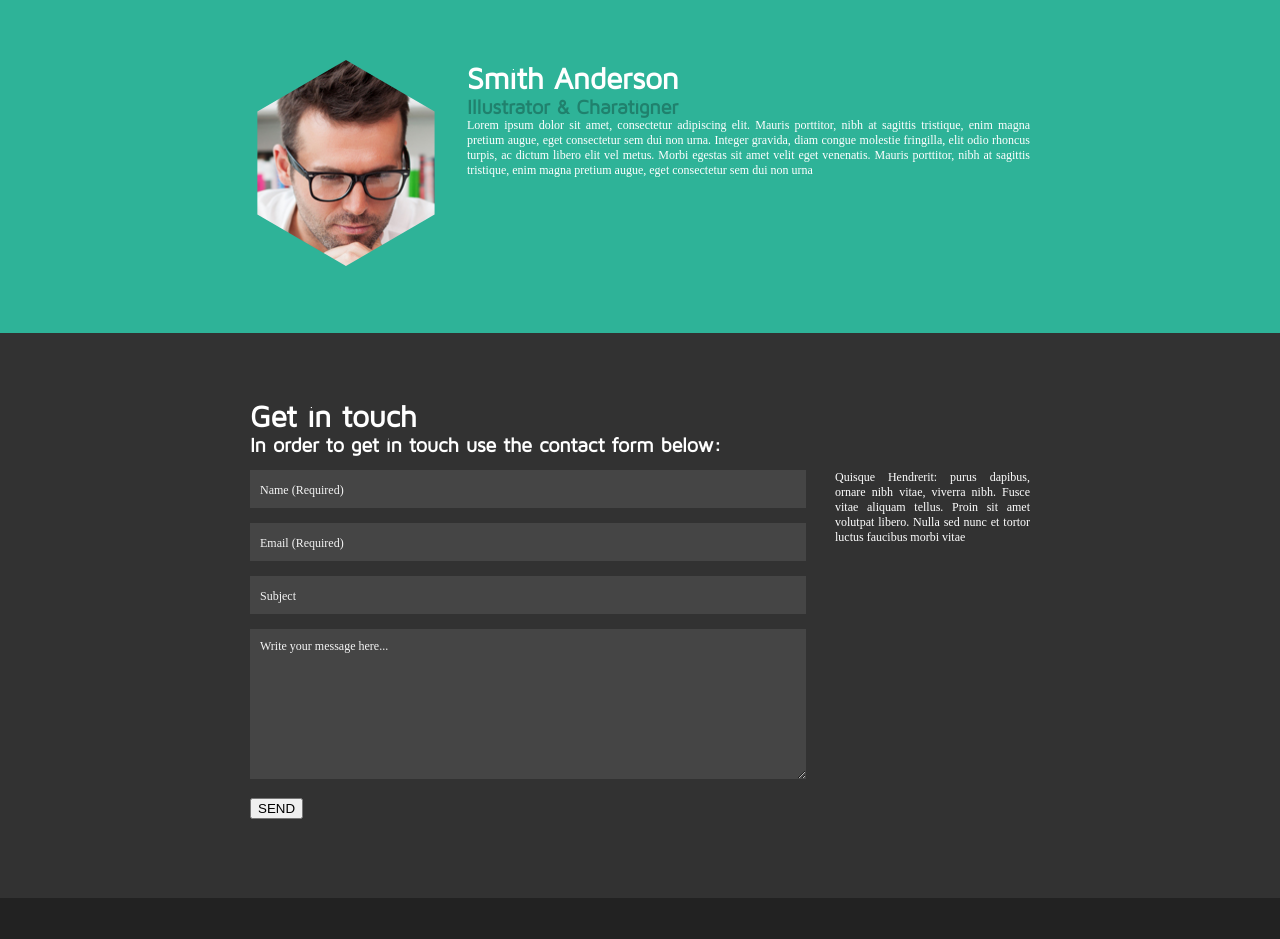
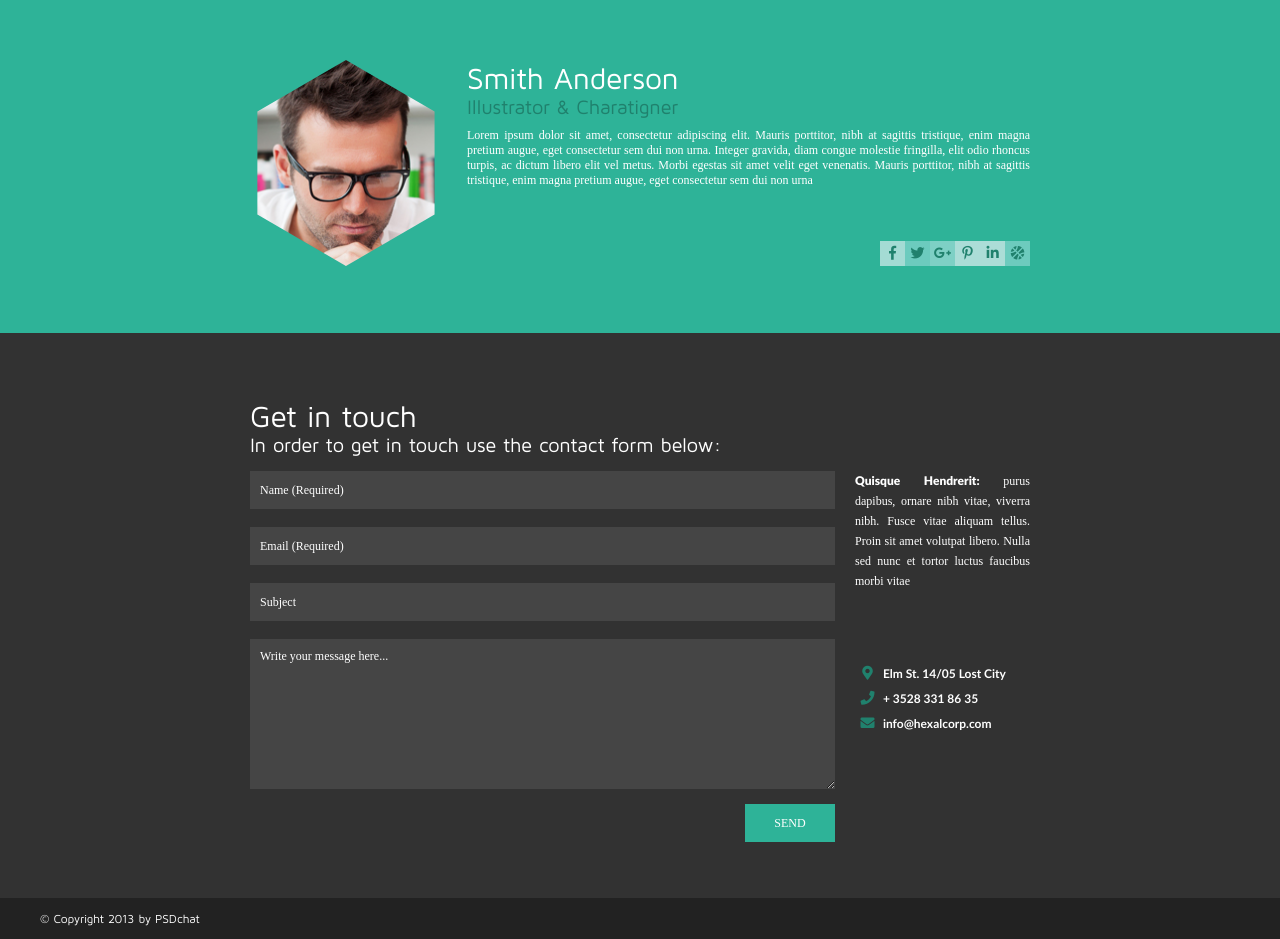
Before and after one commit to AliakseiBabko/hexal, a plain HTML site: page index.html in a window 1280 px wide. Shown: the part 820-1759 px from the top of the page. Drawn offline with Linux system fonts and the light colour scheme; a web font is replaced by a local one.

Commit message:
style: finish form and the footer

```diff
--- a/css/main.css
+++ b/css/main.css
@@ -35,6 +35,12 @@
 :root {
     --blue: #2eb398;
     --darkerblue: #20816d;
+    --bluefacebook: #a4dbd4;
+    --bluetwitter: #6ccbbe;
+    --bluegoogle: #7ed0c5;
+    --bluepinterest: #abddd7;
+    --bluelinkedin: #acddd7;
+    --blueball: #6dcbbe;
     --grey: #323232;
     --darkgrey: #222222;
     --lightgrey: #454545;
@@ -51,9 +57,10 @@ body {
 	margin: 0 auto;
 }
 
-h2, h3 {
+h2, h3, footer {
     font-family: "MavenProRegular", Helvetica, sans-serif;
-    margin: 0 auto;
+    font-weight: 400;
+    margin: 0 0;
 }
 
 h2 {
@@ -76,6 +83,16 @@ a {
 article {
     font: 12px "LatoRegular";
     text-align: justify;
+}
+
+article span {
+    font: 12px "LatoBlack";
+}
+
+address {
+    font: 12px "LatoBold";
+    font-style: normal;
+    margin-top: 70px;
 }
 /* -------------------header style--------------------------- */
 header {
@@ -176,10 +193,9 @@ nav a:hover {
 }
 
 .aboutMeContainer {
-    display: flex;
-    justify-content: center;
     width: 780px;
     height: 206px;
+    display: flex;
 }
 
 .aboutMeContainer img {
@@ -192,10 +208,60 @@ nav a:hover {
 
 .whoIam {
     margin-left: -215px;
+    display: flex;
+    flex-direction: column;
+    justify-content: flex-start;
 }
 
-.aboutMe h3 {
+.whoIam h3 {
     color: var(--darkerblue);
+}
+
+.whoIam article {
+    margin-top: 10px;
+}
+
+.socialnetworks {
+    display: flex;
+    margin-left: auto;
+    margin-top: auto;
+}
+
+i {
+    height: 25px;
+    width: 25px;
+    text-align: center;
+    padding-top: 5px;
+    font-size: 14px;
+    color: var(--darkerblue);
+}
+
+i:hover {
+    filter: hue-rotate(150deg);
+}
+
+.fa-facebook-f {
+    background-color: var(--bluefacebook);
+}
+
+.fa-twitter {
+    background-color: var(--bluetwitter);
+}
+
+.fa-google-plus-g {
+    background-color: var(--bluegoogle);
+}
+
+.fa-pinterest-p {
+    background-color: var(--bluepinterest);
+}
+
+.fa-linkedin-in {
+    background-color: var(--bluelinkedin);
+}
+
+.fa-basketball-ball {
+    background-color: var(--blueball);
 }
 
 /* ------------------- getInTouch style----------------------------- */
@@ -210,14 +276,22 @@ nav a:hover {
 
 .getInTouchHeading {
     grid-area: heading;
+    margin-bottom: 15px;
 }
 
 .getInTouchForm {
     grid-area: form;
+    display: flex;
+    flex-direction: column;
+    justify-content: space-between;
 }
 
 .getInTouchInfo {
     grid-area: info;
+}
+
+.getInTouchInfo article {
+    line-height: 20px;
 }
 
 .getInTouchContainer {
@@ -226,26 +300,30 @@ nav a:hover {
     [row1-start] "heading heading" auto [row1-end]
     [row2-start] "form info" auto [row2-end]
     / 75% auto;
+    grid-column-gap: 20px;
     width: 780px;
     height: 435px;
 }
 
-input, textarea {
-    width: 95%;
-    margin: 0 15px 15px 0;
-    padding-left: 10px;
-    background: var(--lightgrey);
+input, textarea, button, ::placeholder {
+    font: 12px "LatoRegular";
+    color: white;
     border: none;
 }
 
-input {
+input, textarea {
+    width: 100%;
+    padding-left: 10px;
+    background: var(--lightgrey);
+}
+
+input, button {
     height: 38px;
 }
 
-::placeholder {
+::-ms-input-placeholder {
     font: 12px "LatoRegular";
-    height: 38px;
-    color: whitesmoke;
+    color: white;
 }
 
 textarea {
@@ -253,9 +331,23 @@ textarea {
     height: 150px;
 }
 
+button {
+    margin-left: auto;
+    margin-top: 15px;
+    width: 90px;
+    background: var(--blue);
+}
+
+button:hover {
+    cursor: pointer;
+}
+
 /* ------------------- footer style----------------------------- */
 
 footer {
+    padding-left: 40px;
+    line-height: 41px;
+    font-size: 12px;
     height: 41px;
     background: var(--darkgrey);
 }
--- a/index.html
+++ b/index.html
@@ -6,7 +6,7 @@
     <title>Page Title</title>
     <meta name="viewport" content="width=device-width, initial-scale=1">
     <link rel="stylesheet" type="text/css" media="screen" href="css/main.css">
-    <script src="main.js"></script>
+    <link rel="stylesheet" href="https://use.fontawesome.com/releases/v5.7.2/css/all.css" integrity="sha384-fnmOCqbTlWIlj8LyTjo7mOUStjsKC4pOpQbqyi7RrhN7udi9RwhKkMHpvLbHG9Sr" crossorigin="anonymous">
 </head>
 <body>
     <div class="wrapperBody">
@@ -49,6 +49,14 @@
                         <h2>Smith Anderson</h2>
                         <h3>Illustrator & Charatigner</h3>
                         <article>Lorem ipsum dolor sit amet, consectetur adipiscing elit. Mauris porttitor, nibh at sagittis tristique, enim magna pretium augue, eget consectetur sem dui non urna. Integer gravida, diam congue molestie fringilla, elit odio rhoncus turpis, ac dictum libero elit vel metus. Morbi egestas sit amet velit eget venenatis. Mauris porttitor, nibh at sagittis tristique, enim magna pretium augue, eget consectetur sem dui non urna</article>
+                        <div class="socialnetworks">
+                            <a href="https://facebook.com/"><i class="fab fa-facebook-f"></i></a>
+                            <a href="https://twitter.com/"><i class="fab fa-twitter"></i></a>
+                            <a href="https://plus.google.com/"><i class="fab fa-google-plus-g"></i></a>
+                            <a href="https://www.pinterest.com/"><i class="fab fa-pinterest-p"></i></a>
+                            <a href="https://www.linkedin.com/"><i class="fab fa-linkedin-in"></i></a>
+                            <a href=""><i class="fas fa-basketball-ball"></i></a>
+                        </div>
                     </div>
                 </div>
             </section>
@@ -65,11 +73,14 @@
                         <textarea placeholder="Write your message here..."></textarea>
                         <button type="button">SEND</button>
                     </form>
-                    <article class="getInTouchInfo">Quisque Hendrerit: purus dapibus, ornare nibh vitae, viverra nibh. Fusce vitae aliquam tellus. Proin sit amet volutpat libero. Nulla sed nunc et tortor luctus faucibus morbi vitae</article>
+                    <div class="getInTouchInfo">
+                        <article><span>Quisque Hendrerit:</span> purus dapibus, ornare nibh vitae, viverra nibh. Fusce vitae aliquam tellus. Proin sit amet volutpat libero. Nulla sed nunc et tortor luctus faucibus morbi vitae</article>
+                        <address><i class="fas fa-map-marker-alt"></i> Elm St. 14/05 Lost City<br><i class="fas fa-phone"></i> + 3528 331 86 35<br><i class="fas fa-envelope"></i> info@hexalcorp.com</address>
+                    </div>
                 </div>
             </section>
         </main>
-        <footer></footer>
+        <footer>&copy; Copyright 2013 by PSDchat</footer>
     </div>
 </body>
 </html>
```
